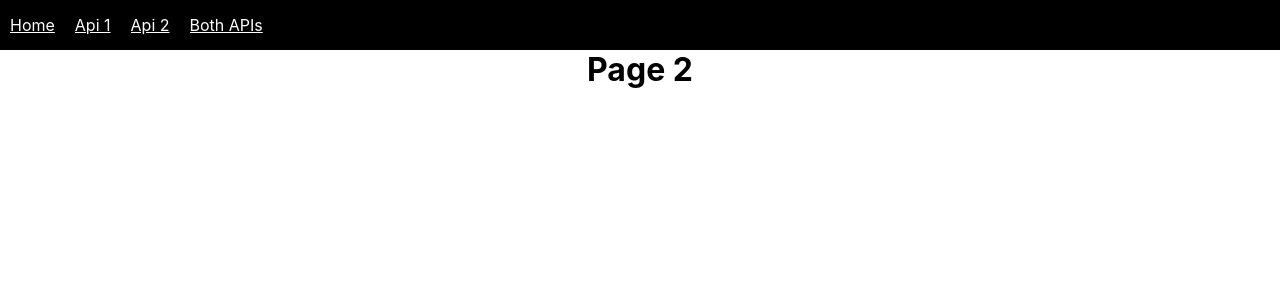
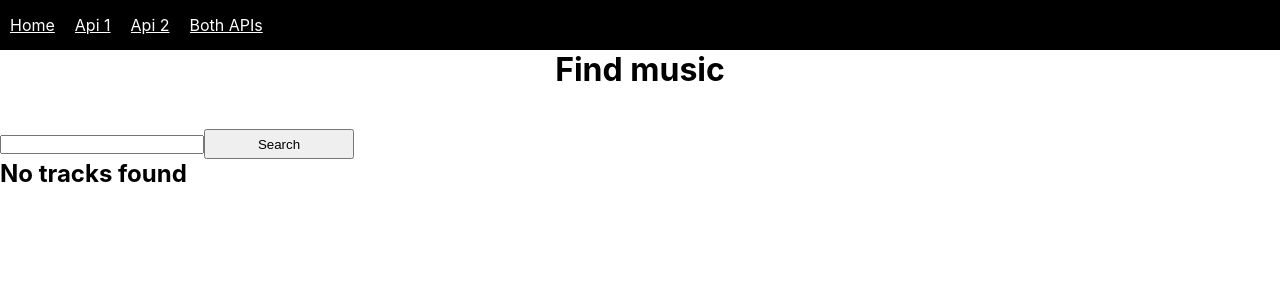
Before and after one commit to Mana-One/ost-finder, a React (Create React App) app: page /api2 in a window 1280 px wide. Shown: the top 300 px of the page. Built offline with nearby package versions, Linux system fonts and the light colour scheme.

Commit message:
added Page2 content

```diff
--- /dev/null
+++ b/src/components/MusicSearchBar.jsx
@@ -0,0 +1,12 @@
+const MusicSearchBar = ({ title, setMusicTitle, loadData }) => {
+    const onChange = event => setMusicTitle( event.target.value );
+
+    return(
+        <div>
+            <input type="text" onChange={onChange}/>
+            <button onClick={() => loadData(title)}>Search</button>
+        </div>
+    );
+}
+
+export default MusicSearchBar;
--- a/src/components/Page2.jsx
+++ b/src/components/Page2.jsx
@@ -1,8 +1,46 @@
-import React from "react";
+import { useState } from "react";
+import { ShazamService } from "../services";
+import MusicSearchBar from "./MusicSearchBar.jsx";
 
 const Page2 = () => {
+    const [ musicTitle, setMusicTitle ] = useState("");
+    const [ tracks, setTracks ] = useState([]);
+
+    const clickHandler = async title => {
+        try {
+            if( title !== "" ){
+                const res = await ShazamService.fetchMusic( title );
+                setTracks( res.tracks.hits.map( obj => obj.track ));
+            } else {
+                setTracks([]);
+            }
+
+        } catch( err ){
+            console.log( err.message );
+        }
+    }
+
+    const showList = () => {
+        if( tracks.length ){
+            console.log( tracks );
+            return(
+                <div>
+                    <ul>
+                        {tracks.map( track => <li key={track.key}>Title: {track.title}</li> )}
+                    </ul>
+                </div>
+            );
+        } else {
+            return( <h2>No tracks found</h2> );
+        }
+    }
+
     return(
-        <h1>Page 2</h1>
+        <div className="">
+            <h1>Find music</h1>
+            <MusicSearchBar title={musicTitle} setMusicTitle={setMusicTitle} loadData={clickHandler}/>
+            {showList()}
+        </div>
     );
 }
 
--- a/src/services/shazam.js
+++ b/src/services/shazam.js
@@ -1,11 +1,11 @@
 const apiKey = "fea019b2f1mshc64271dd9a4aa30p104fb6jsnddb524717543";
 const shazamUrl = "https://shazam.p.rapidapi.com/search";
 
-const fetchMusic = async title => {
-    const res = await fetch( `${shazamUrl}?offset=0&limit=10&term=${search}`, {
+export const fetchMusic = async title => {
+    const res = await fetch( `${shazamUrl}?offset=0&limit=10&term=${title}`, {
         method: "GET",
         headers: {
-            "x-rapidapi-key": "fea019b2f1mshc64271dd9a4aa30p104fb6jsnddb524717543",
+            "x-rapidapi-key": apiKey,
             "x-rapidapi-host": "shazam.p.rapidapi.com"
         }
     });
```
